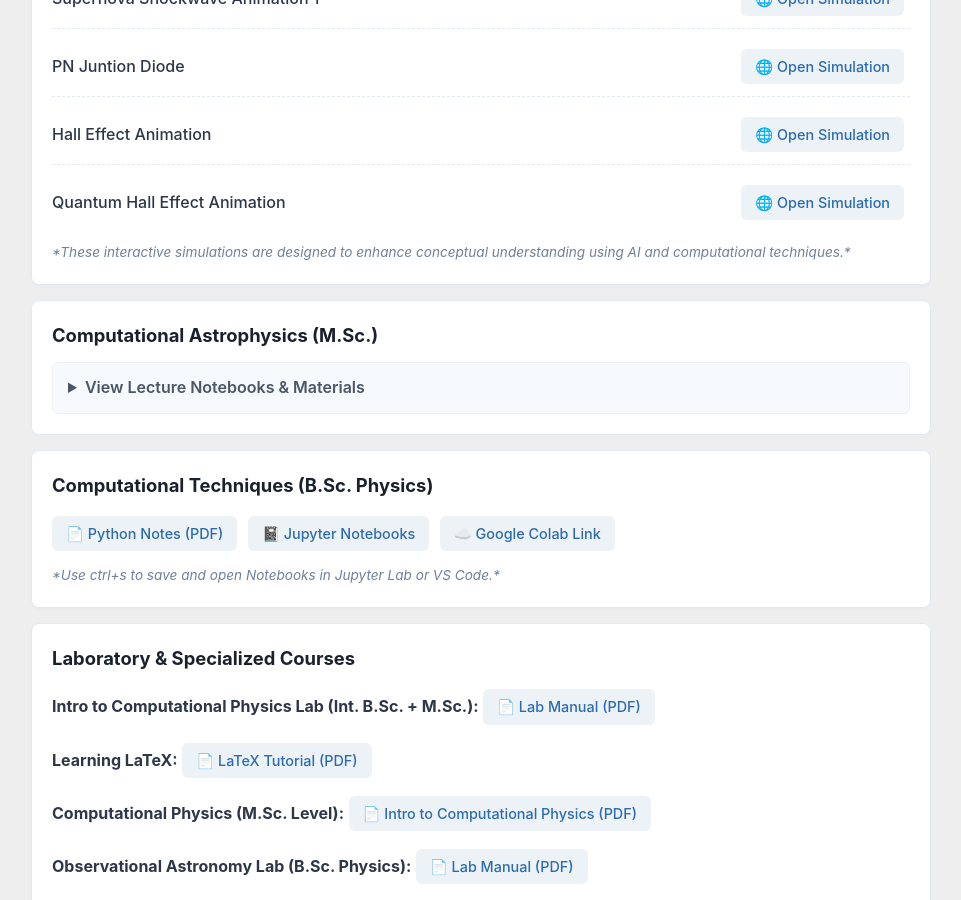
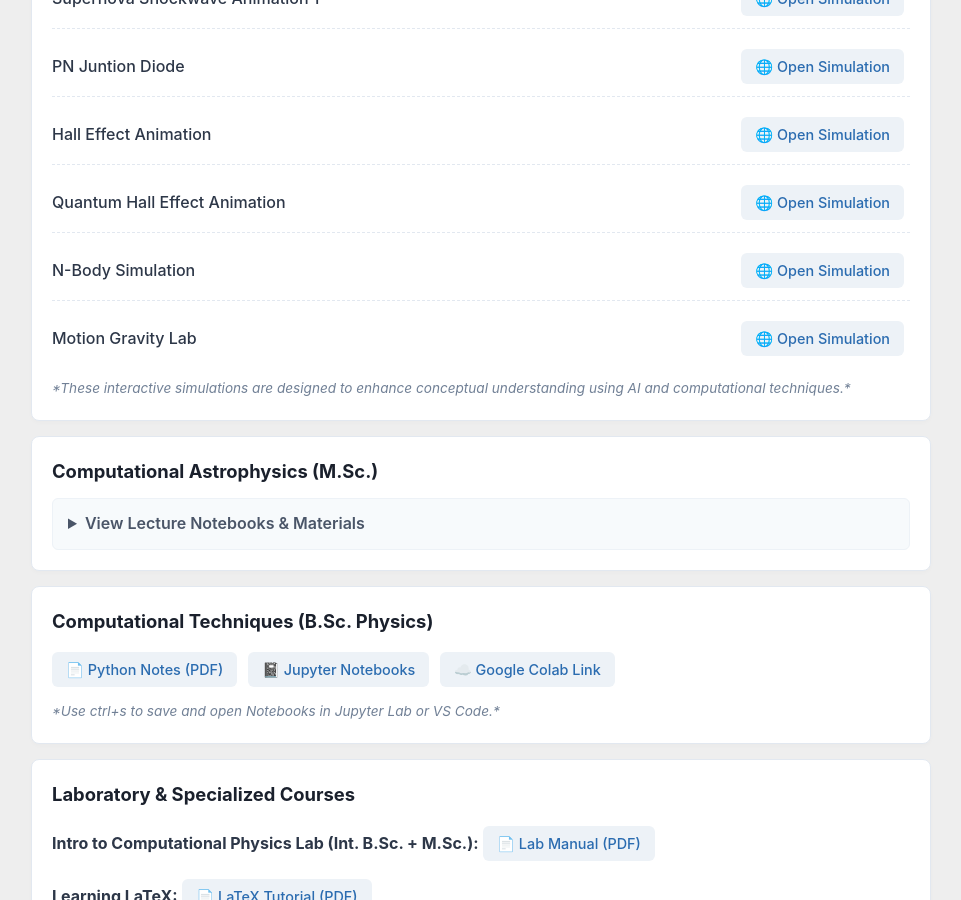
Before and after one commit to niteshchandra039/niteshchandra039.github.io, a Jekyll site: the page built from teaching.md, in a window 1280 px wide and 900 px high, scrolled down 661 px. Shown: the whole window, without its empty margins (159-1120 px from the left). Built offline with Jekyll 4.4.1, drawn with Linux system fonts in a browser that asks for light colours; cached includes are drawn as plain includes.

Commit message:
Add N-Body Simulation and Motion Gravity Lab to teaching resources

```diff
--- a/teaching.md
+++ b/teaching.md
@@ -190,6 +190,15 @@
           <span class="lecture-title">Quantum Hall Effect Animation</span>
           <a href="/resources/AI_simulations/quantum-hall-effect.html" class="btn-link" target="_blank">🌐 Open Simulation</a>
         </li>
+        <li>
+          <span class="lecture-title">N-Body Simulation</span>
+          <a href="/resources/AI_simulations/simple_nbody_orbits.html" class="btn-link" target="_blank">🌐 Open Simulation</a>
+        </li>
+        <li>
+          <span class="lecture-title">Motion Gravity Lab</span>
+          <a href="/resources/AI_simulations/motion_gravity_lab.html" class="btn-link" target="_blank">🌐 Open Simulation</a>
+        </li>
+
       </ul>
       <p style="font-size: 0.85em; color: #718096; margin-top: 10px; margin-bottom: 0;">
         <em>*These interactive simulations are designed to enhance conceptual understanding using AI and computational techniques.*</em>
```
